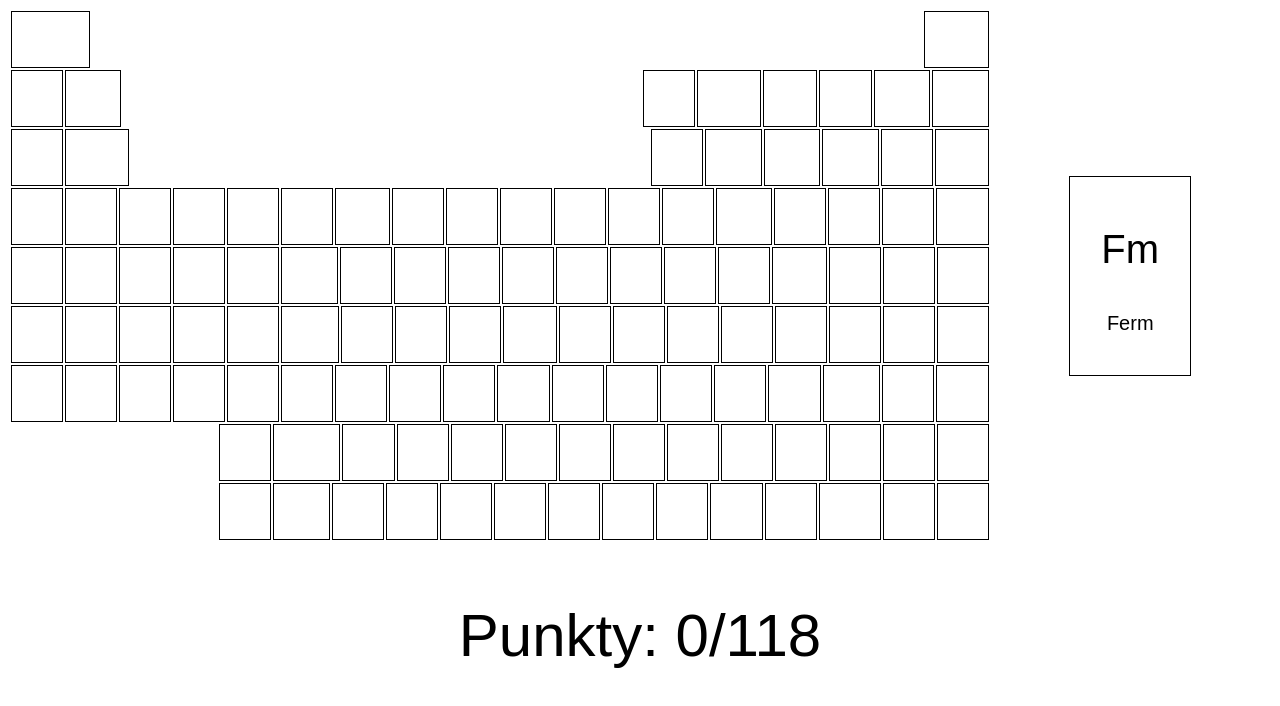
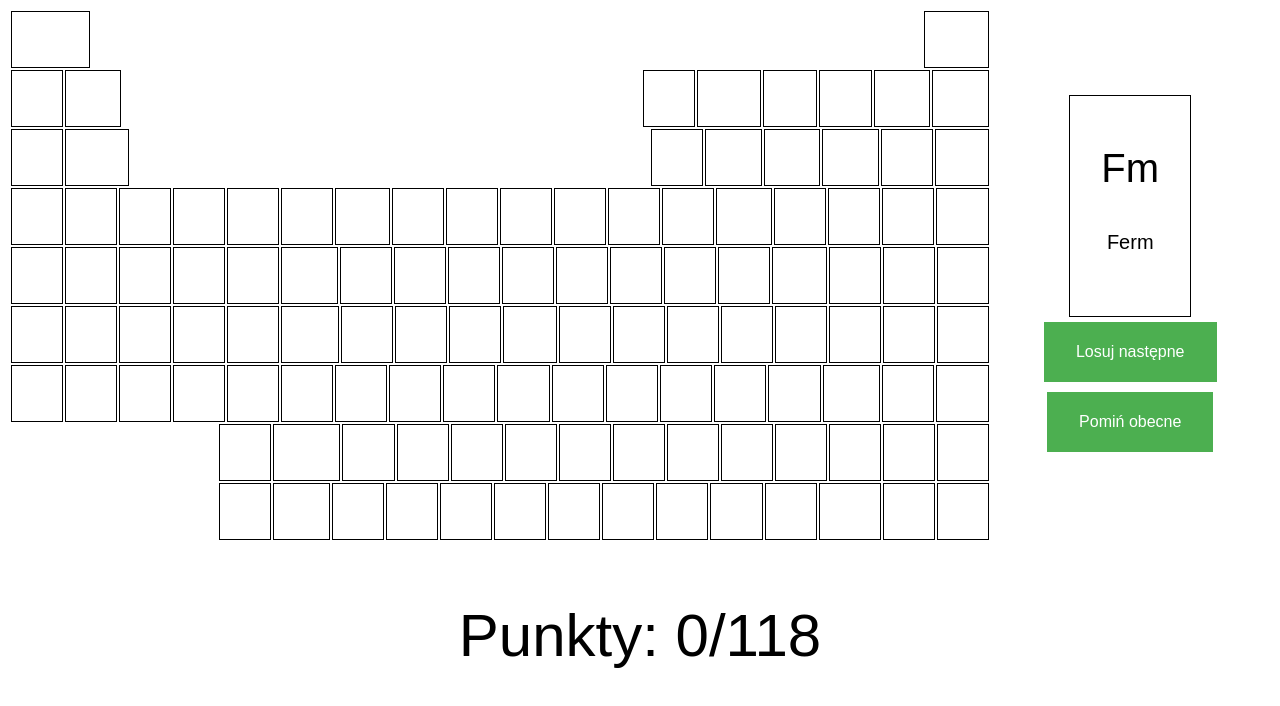
Before and after one commit to kkapitan/mendelmory, a React (Create React App) app: page / in a window 1280 px wide. Shown: the top 706 px of the page. Built offline with nearby package versions, Linux system fonts and the light colour scheme.

Commit message:
Ability to choose next

```diff
--- a/src/App.css
+++ b/src/App.css
@@ -62,16 +62,18 @@
   align-items: center;
 }
 
-.game-current-element-container {
+.game-hud-container {
   flex: 1;
   display: flex;
   justify-content: center;
-  height: 200px;
+  flex-direction: column;
   padding: 10px;
   /* background-color: greenyellow; */
+  align-items: center;
 }
 
 .game-current-element {
+  height: 200px;
   border: 1px solid black;
   padding: 10px;
   width: 100px;
@@ -84,6 +86,15 @@
   font-size: 20px;
 }
 
+.game-action-button {
+  margin: 5px;
+  padding: 5px 32px;
+  color: white;
+  font-size: 16px;
+  display: inline-block;
+  background-color: #4caf50;
+}
+
 /* Score */
 
 .game-score {
--- a/src/components/gameBoard.js
+++ b/src/components/gameBoard.js
@@ -40,6 +40,18 @@ export default class GameBoard extends React.Component {
     return this.state.elements[0];
   }
 
+  skipOne() {
+    const elements = this.state.elements;
+    elements.splice(elements.indexOf(this.currentElement), 1);
+
+    this.setState({ elements });
+  }
+
+  nextOne() {
+    const elements = shuffle(this.state.elements);
+    this.setState({ elements });
+  }
+
   render() {
     return (
       <div className="game-container">
@@ -49,7 +61,7 @@ export default class GameBoard extends React.Component {
             currentElement={this.currentElement()}
             onElementSelected={this.onElementSelected.bind(this)}
           />
-          <div className="game-current-element-container">
+          <div className="game-hud-container">
             <div className="game-current-element">
               <p className="game-current-element-symbol">
                 {this.currentElement().symbol}
@@ -57,6 +69,18 @@ export default class GameBoard extends React.Component {
               <p className="game-current-element-name">
                 {this.currentElement().name}
               </p>
+            </div>
+            <div
+              className="game-action-button"
+              onClick={this.nextOne.bind(this)}
+            >
+              <p>Losuj następne</p>
+            </div>
+            <div
+              className="game-action-button"
+              onClick={this.skipOne.bind(this)}
+            >
+              <p>Pomiń obecne</p>
             </div>
           </div>
         </div>
```
